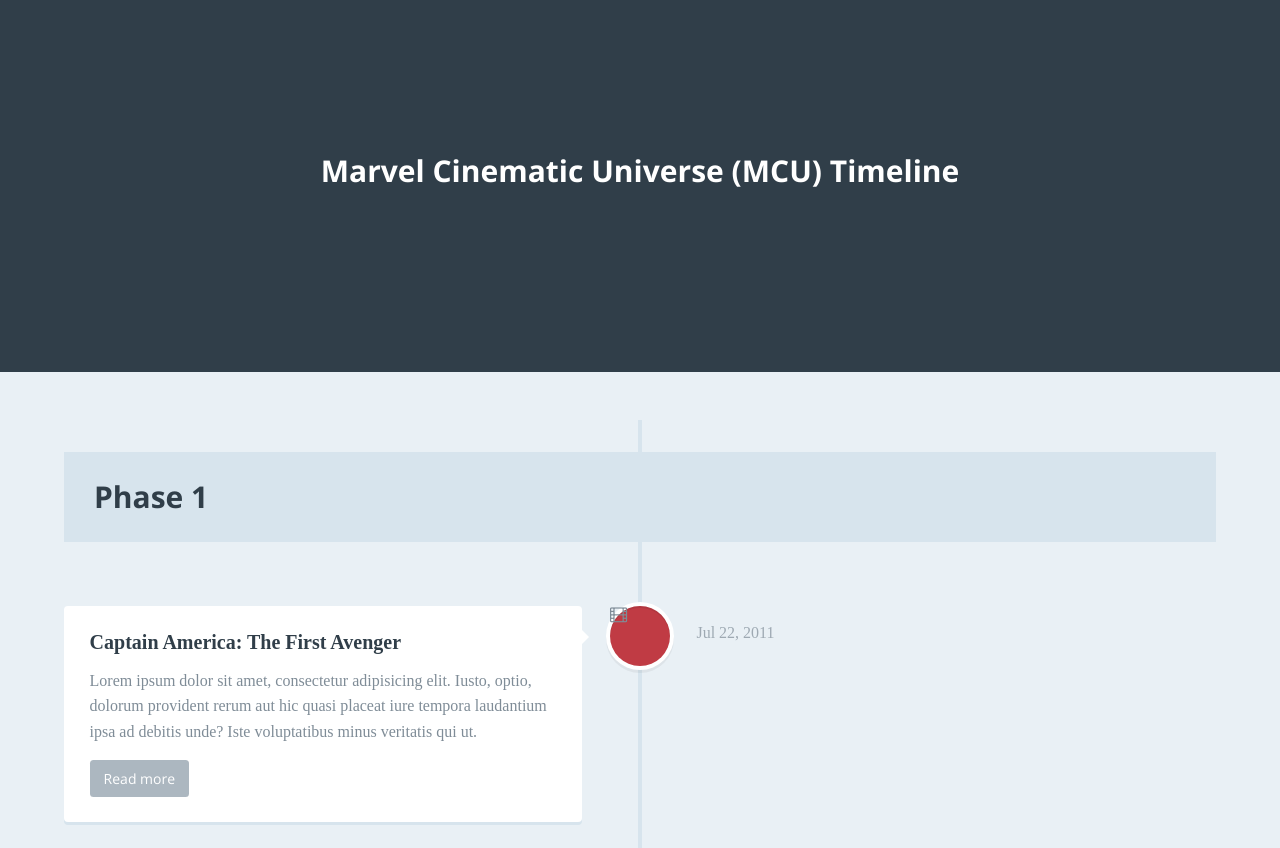
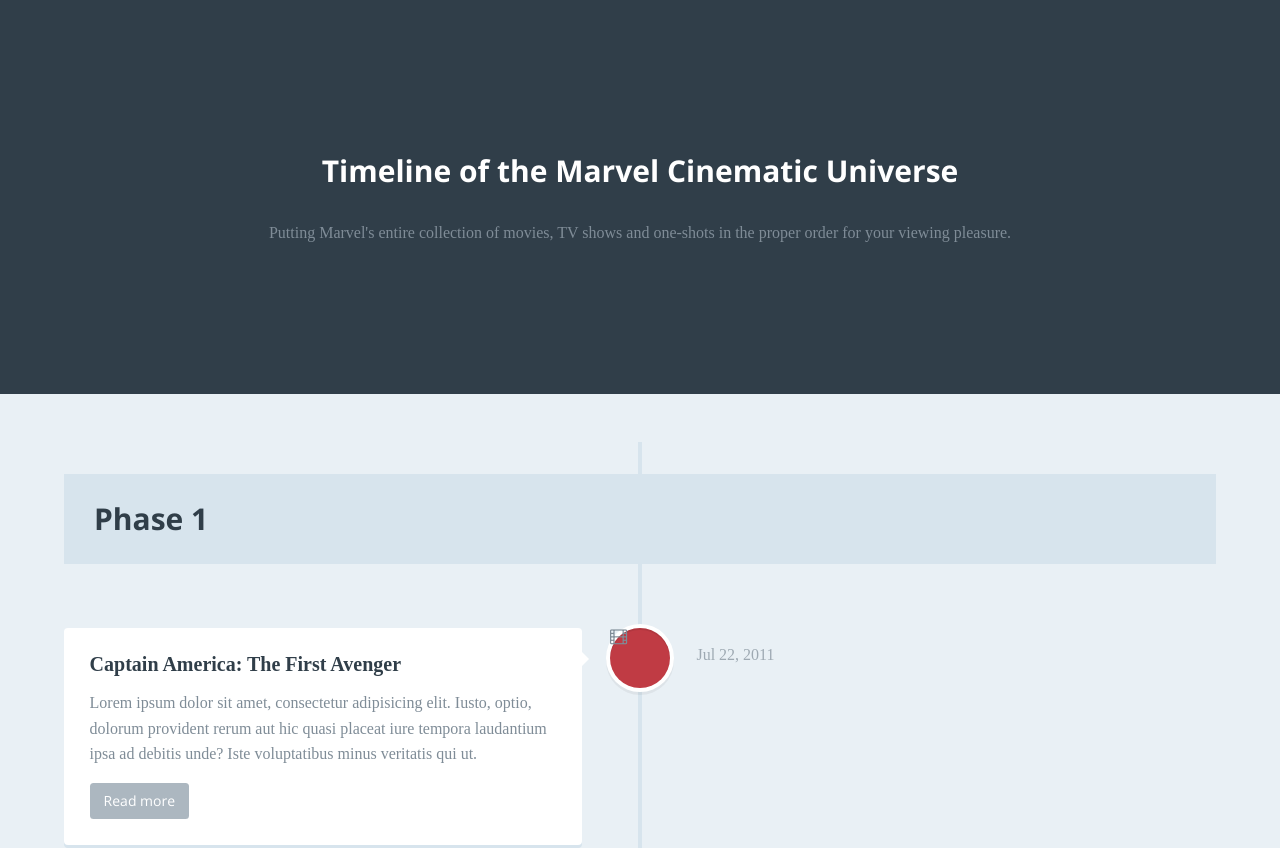
Before and after one commit to zachhanding/Marvel-Cinematic-Universe-Timeline, a plain HTML site: page index.html in a window 1280 px wide. Shown: the top 848 px of the page. Drawn offline with nearby package versions, Linux system fonts and the light colour scheme; a web font is replaced by a local one.

Commit message:
adding site description to header

```diff
--- a/index.html
+++ b/index.html
@@ -11,11 +11,12 @@
 	<link rel="stylesheet" href="css/style.css"> <!-- Resource style -->
 	<script src="js/modernizr.js"></script> <!-- Modernizr -->
 
-	<title>Marvel Cinematic Universe (MCU) Timeline</title>
+	<title>Marvel Cinematic Universe Timeline</title>
 </head>
 <body>
 	<header>
-		<h1>Marvel Cinematic Universe (MCU) Timeline</h1>
+		<h1>Timeline of the Marvel Cinematic Universe</h1>
+		<p>Putting Marvel's entire collection of movies, TV shows and one-shots in the proper order for your viewing pleasure.</p>
 	</header>
 
 	<section id="cd-timeline" class="cd-container">
```
